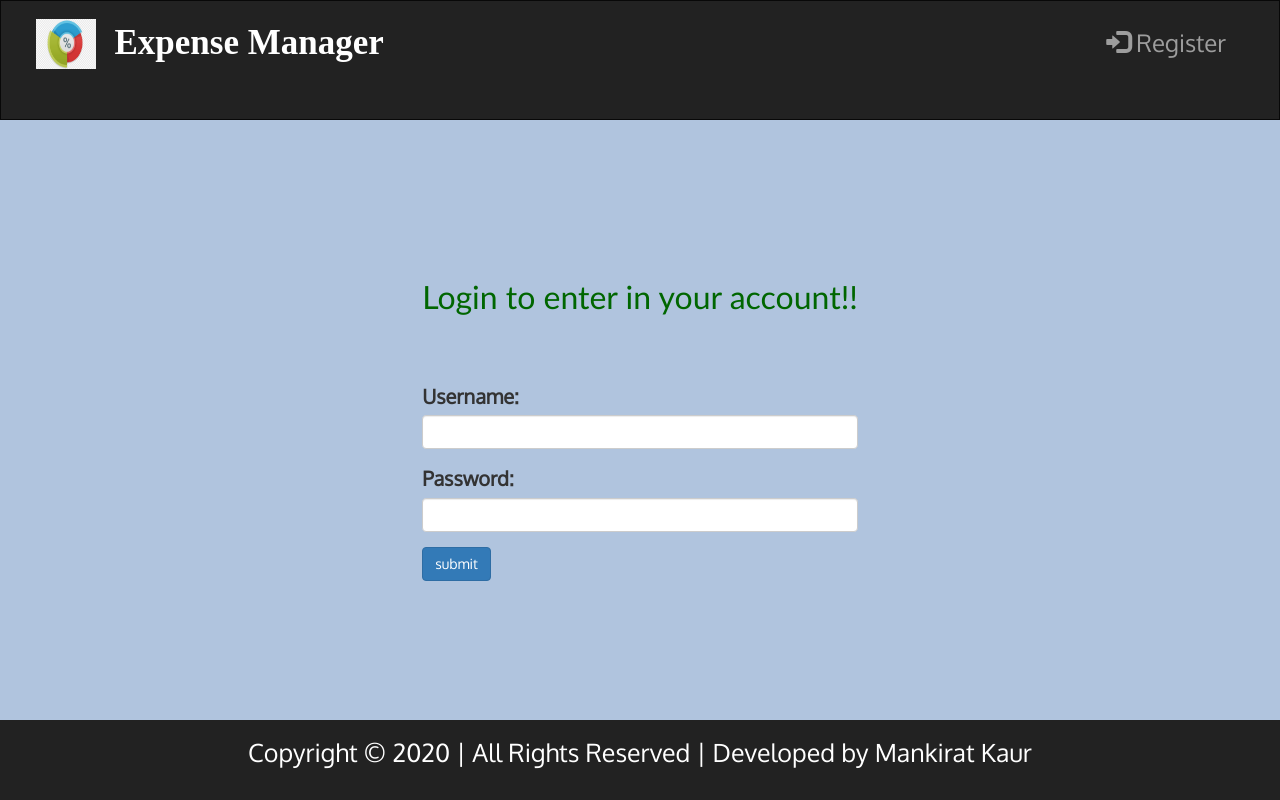
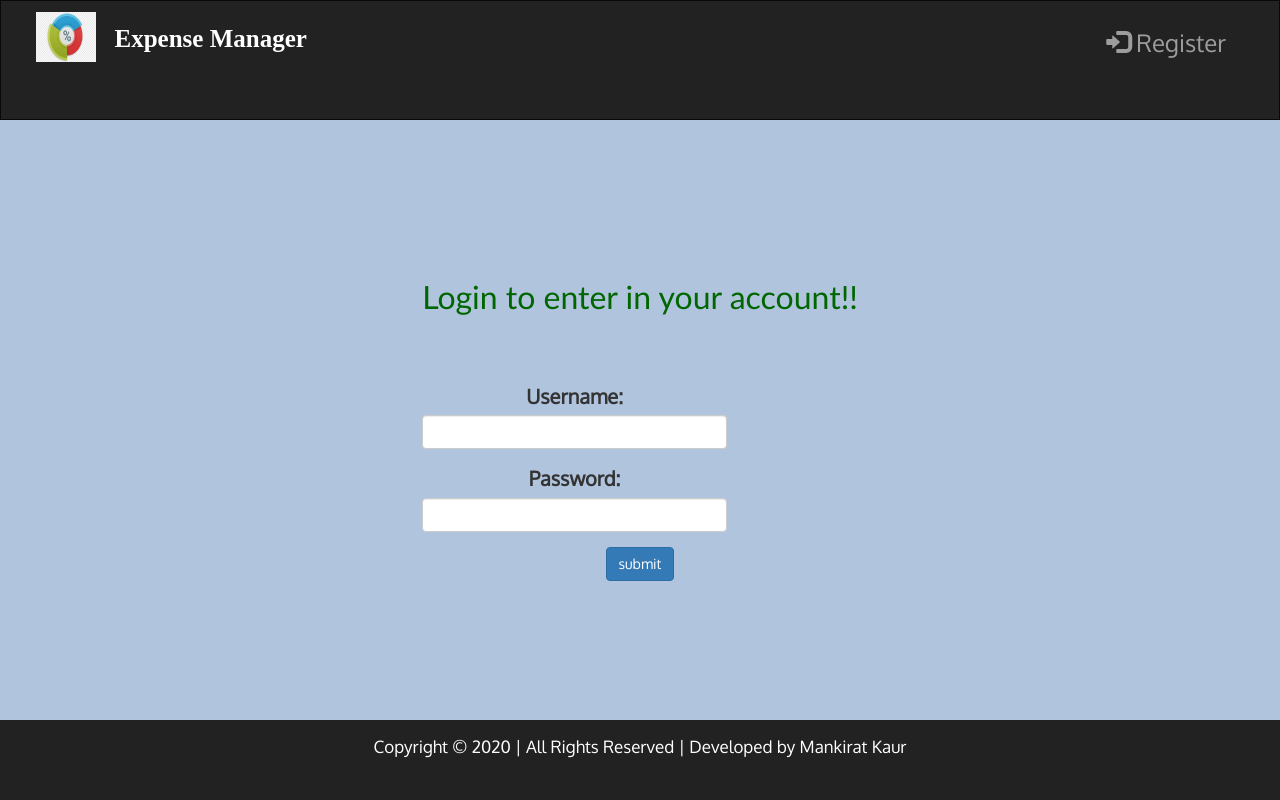
Before and after one commit to mankiratkaur19/expenseManager, a PHP site: page /php/login.php in a window 1280 px wide. Run offline with PHP 8.4, Linux system fonts and the light colour scheme; some web fonts are replaced.

Commit message:
Project updated

```diff
--- a/include/footer.php
+++ b/include/footer.php
@@ -1,7 +1,3 @@
-<footer class="container-fluid text-center navbar-inverse" style="
-    height: 10vh;
-">
-        <p style="
-    font-size: 25px;
-">Copyright © 2020 | All Rights Reserved | Developed by Mankirat Kaur</p>
-    </footer>
+<footer class="container-fluid text-center navbar-inverse" style="height: 10vh;">
+    <p style="font-size: 17px;">Copyright © 2020 | All Rights Reserved | Developed by Mankirat Kaur</p>
+</footer>
--- a/php/login.php
+++ b/php/login.php
@@ -19,20 +19,20 @@ $filename = "login";
 
 <body>
 
-    <?php include ('../include/header.php');?>
+    <?php include('../include/header.php'); ?>
 
-    <div class="text-center" style="height: 75vh; display: flex; width: 100vw; background-color:lightsteelblue; font-size:20px";>
+    <div class="text-center" style="height: 75vh; display: flex; width: 100vw; background-color:lightsteelblue; font-size:20px; text-align:center;" >
         <div class="content" style="height: inherit;">
-            <div class="text-left form">
+            <div class="text-left form" style="float: center;text-align:center;">
 
-                <form action="login verify.php" method="post">
-                <h1 style="text-align: center;">Login to enter in your account!!</h1><br><br>
-                    <div class="form-group">
+                <form action="login verify.php" method="post" autocomplete="off" >
+                    <h1 style="text-align: center;">Login to enter in your account!!</h1><br><br>
+                    <div class="form-group" style="width: 70%;" style="float: center;text-align:center;">
                         <label for="name">Username:</label>
-                        <input type="text" class="form-control" id="name" name="name">
+                        <input type="text" class="form-control" id="name" name="name" >
                     </div>
 
-                    <div class="form-group">
+                    <div class="form-group" style="width: 70%;" style="float: center;text-align:center;">
                         <label for="pwd">Password:</label>
                         <input type="password" class="form-control" id="pwd" name="password">
                     </div>
@@ -42,7 +42,7 @@ $filename = "login";
             </div>
         </div>
     </div>
-    <?php include('../include/footer.php');?>
+    <?php include('../include/footer.php'); ?>
 
 </body>
 
--- a/php/register.php
+++ b/php/register.php
@@ -26,7 +26,7 @@ $filename = "register";
 
             <div class="text-left form" style="display: flex; background-color:lightsteelblue; font-size:20px";>
 
-                <form action="register-verify.php" method="post">
+                <form action="register-verify.php" method="post" autocomplete="off">
                 <h1 style="text-align: center;">REGISTER YOURSELF!!</h1><br>
                         <div class="form-group">
                             <label for="name">Name:</label>
@@ -44,9 +44,6 @@ $filename = "register";
                             <label for="pwd">Password:</label>
                             <input type="password" class="form-control" id="pwd" name="password">
                         </div>
-                        <div class="checkbox">
-                            <label><input type="checkbox"> Remember me</label>
-                        </div>
                         <input type="submit" class="btn btn-primary" value="submit" name="submit">
 </form>
             </div>
--- a/style.css
+++ b/style.css
@@ -41,12 +41,13 @@
 /* Set black background color, white text and some padding */
 
 footer {
-    position: absolute;
+    position: fixed;
     bottom: 0;
-    width: 100vw;
+    width: 100%;
     background-color: #555;
     color: white;
     padding: 15px;
+    font-size: 17px;
 }
 
 
@@ -72,7 +73,7 @@ footer {
 }
 
 .brand-name {
-    font-size: 35px;
+    font-size: 25px;
     font-weight: bold;
     color: #444;
     text-decoration: none;
@@ -194,3 +195,8 @@ body {
 .noTrans {
     display: flex;
 }
+
+input[type=number]::-webkit-inner-spin-button,
+input[type=number]::-webkit-outer-spin-button {
+    -webkit-appearance: none;
+}
```
Also changed, not shown: index.php (+4 -7 lines).
